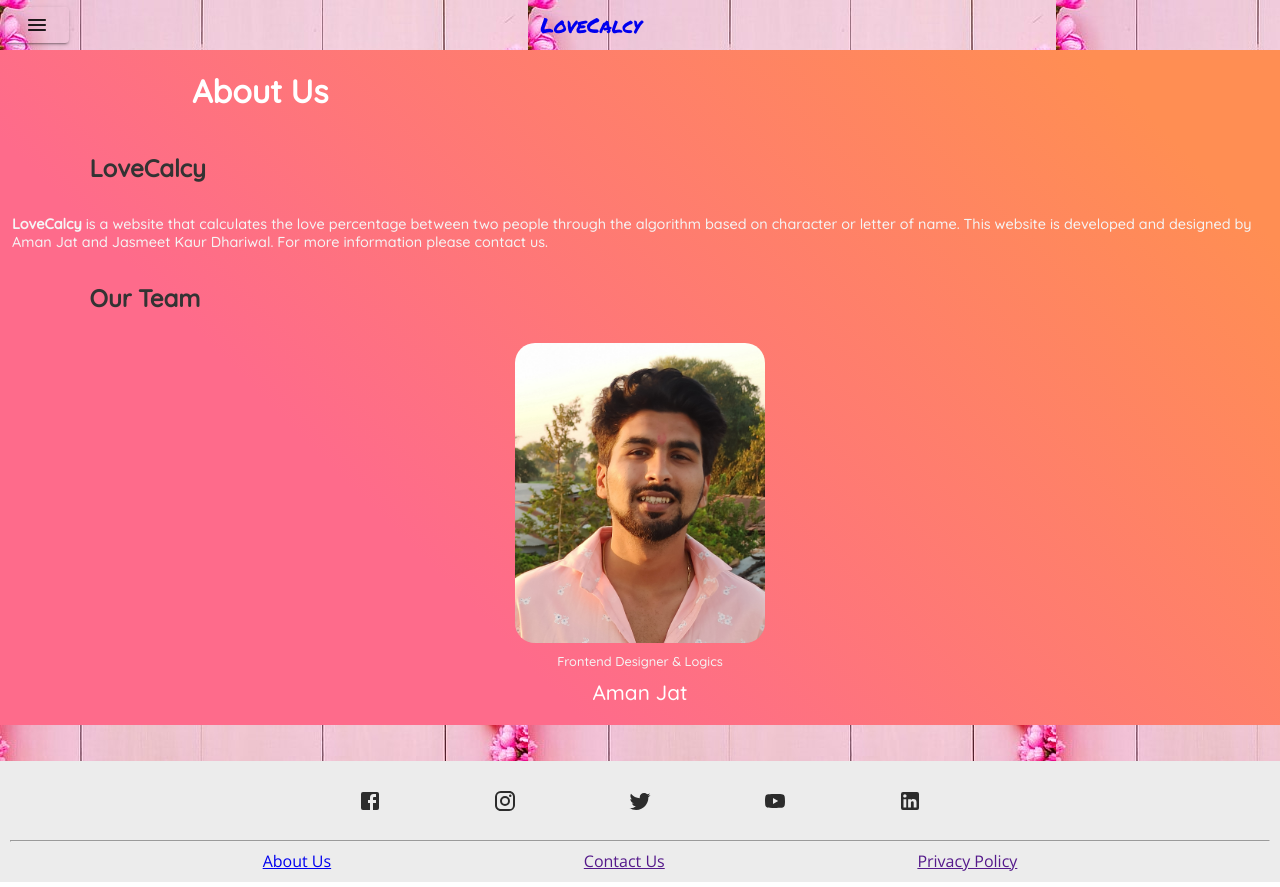
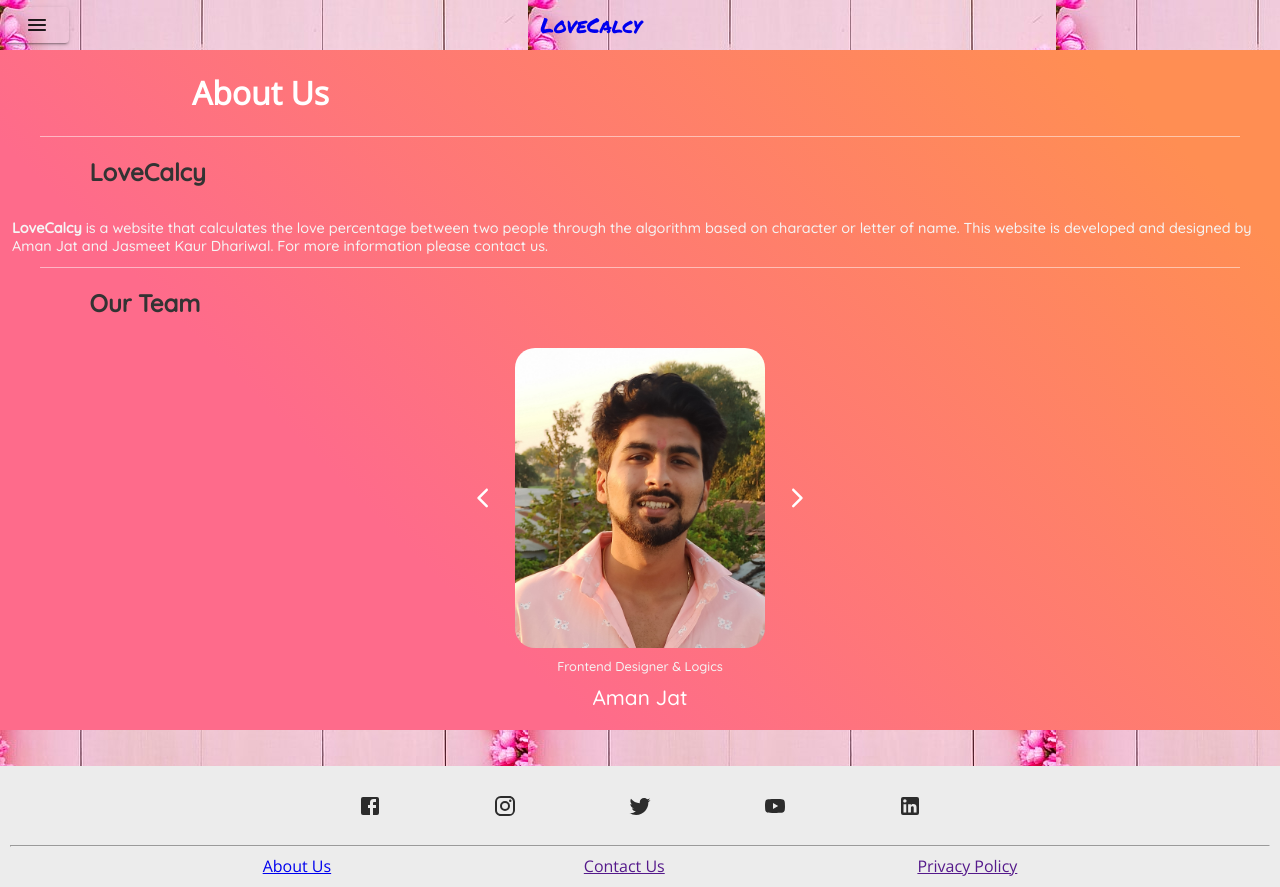
Before and after one commit to amanjatx/netyforms-repo, a React (Create React App) app: page /aboutus in a window 1280 px wide. Built offline with nearby package versions, Linux system fonts and the light colour scheme.

Commit message:
jass added

```diff
--- a/src/Component/AboutUs.js
+++ b/src/Component/AboutUs.js
@@ -1,5 +1,5 @@
 import React from 'react'
-import {Paper} from '@material-ui/core'
+import {Paper, Divider} from '@material-ui/core'
 import ImageGallery from './ImageGallery'
 function AboutUs() {
     return (
@@ -7,6 +7,8 @@ function AboutUs() {
         <div style={HeadingDiv}>
             <h1>About Us</h1>
         </div>
+
+        <Divider style={divider2}/>
         <div style={Heading2Div}>
             <h2>LoveCalcy</h2>
         </div>
@@ -17,13 +19,12 @@ function AboutUs() {
             us.</label>
         </div>
 
+        <Divider style={divider2}/>
         <div style={Heading2Div}>
             <h2>Our Team</h2>
         </div>
 
-        <ImageGallery>
-
-        </ImageGallery>
+        <ImageGallery />
     </div>
     )
 }
@@ -32,7 +33,11 @@ function AboutUs() {
 
 
 
-
+const divider2 = {
+    backgroundColor : 'white',
+    margin : '0px 40px',
+    opacity : '0.5',
+  }
 
 const GrandDiv = {
     background: 'linear-gradient(45deg, #FE6B8B 30%, #FF8E53 90%)',
@@ -42,7 +47,6 @@ const HeadingDiv = {
     justifyContent : 'flex-start',
     padding: '0 15%',
     alignItems : 'center',
-    fontFamily: `'Quicksand', sans-serif`,
     color : 'white'
 }
 const Heading2Div = {
--- a/src/Component/ImageGallery.js
+++ b/src/Component/ImageGallery.js
@@ -1,9 +1,11 @@
-import React from 'react'
+import React, {useState} from 'react'
 import image from '../Images/amanjat.jpg'
+import image2 from '../Images/jass.jpg'
+import {Button} from '@material-ui/core'
+import ArrowBackIosRoundedIcon from '@material-ui/icons/ArrowBackIosRounded';
+import ArrowForwardIosRoundedIcon from '@material-ui/icons/ArrowForwardIosRounded';
 
 const ImageDiv = {
-    // backgroundColor : 'red',
-
     display : 'flex',
     flexDirection : 'column',
     justifyContent : 'center',
@@ -11,6 +13,10 @@ const ImageDiv = {
     color : 'white',
     fontFamily: `'Quicksand', sans-serif`,
     padding : '10px 0 10px 0',
+}
+const ImageDivInner = {
+    display : 'flex',
+    flexDirection : 'row',
 }
 const imageStyle = {
     borderRadius : '20px',
@@ -24,13 +30,36 @@ const labelName = {
     fontSize : '130%',
     padding :'10px 0',
 }
+const data = [
+    {
+        src : image,
+        post : 'Frontend Designer & Logics',
+        name : 'Aman Jat',
+    },
+    {
+        src : image2,
+        post : 'She Does Nothing',
+        name : 'Jasmeet Kaur'
+    }
+]
+
+
+
 function ImageGallery() {
+    var [index,setIndex] = useState(0);
+    const prevIndex = () => setIndex(index==0?0:--index)
+    const nextIndex = () => setIndex(index==1?1:++index)
+
     return (
-        <div style={ImageDiv}>
-            <img src={image} height="300" width='250' style={imageStyle}></img>
-            <label style={labelPost}>Frontend Designer &amp; Logics</label>
-            <label style={labelName}>Aman Jat</label>
+    <div style={ImageDiv}>
+        <div style={ImageDivInner}>
+            <Button onClick={prevIndex} style={{color: 'white'}} disableFocusRipple='true'><ArrowBackIosRoundedIcon/></Button>
+            <img src={data[index].src} height="300" width='250' style={imageStyle}></img>
+            <Button onClick={nextIndex} style={{color: 'white'}}><ArrowForwardIosRoundedIcon/></Button>
         </div>
+        <label style={labelPost}>{data[index].post}</label>
+        <label style={labelName}>{data[index].name}</label>
+    </div>
     )
 }
 
```
Also changed, not shown: src/Images/jass.jpg (added), 1 other file (tests, documents, lock files or other folders).
